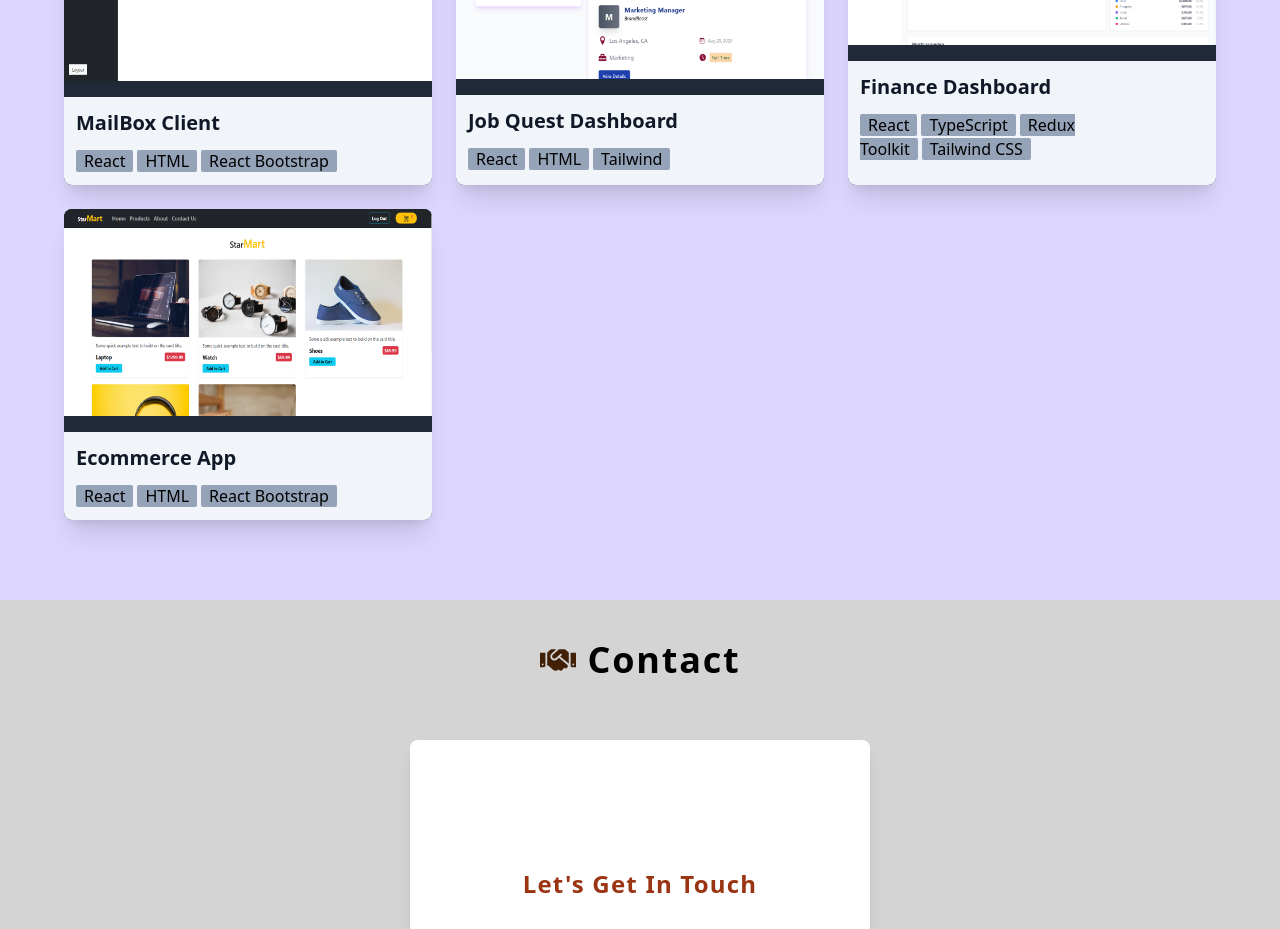
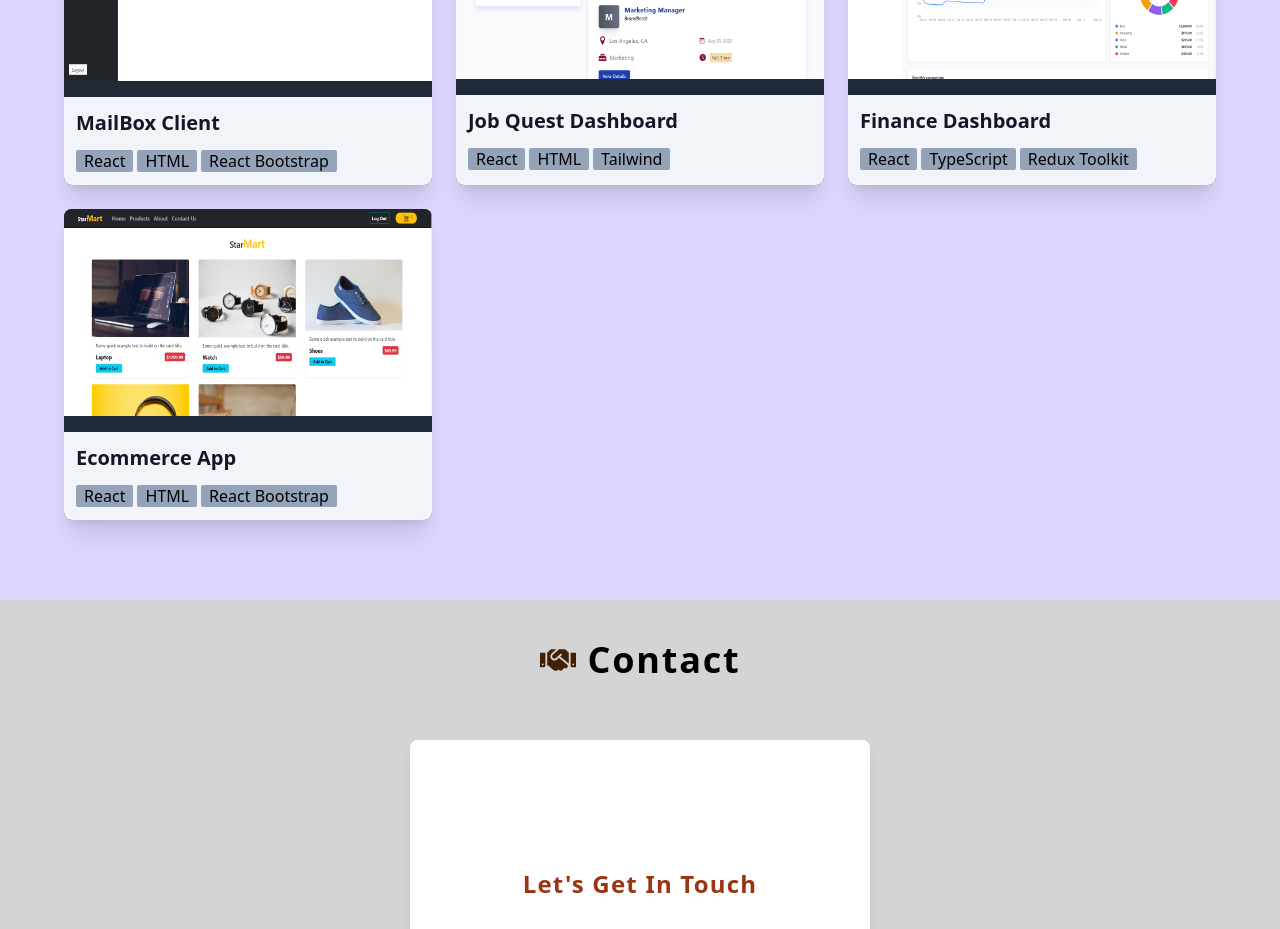
Before and after one commit to axhar-ibraheem/Azhar-Portfolio, a React (Vite) app: page / in a window 1280 px wide. Shown: the part 2640-3569 px from the top of the page. Built offline with nearby package versions, Linux system fonts and the light colour scheme.

Commit message:
fix: remove redundant assets

```diff
--- a/src/data/projects.data.ts
+++ b/src/data/projects.data.ts
@@ -24,7 +24,7 @@ export const projects: ProjectInfo[] = [
   },
   {
     title: "Finance Dashboard",
-    technologies: ["React", "TypeScript", "Redux Toolkit", "Tailwind CSS"],
+    technologies: ["React", "TypeScript", "Redux Toolkit"],
     img: "finance-dashboard",
     link: "https://fintrack-axhar.netlify.app/",
     sourceCodeLink: "https://github.com/axhar-ibraheem/finTrack",
```
Also changed, not shown: src/assets/finance-dashboard.png, src/assets/portfolio.png (deleted).
